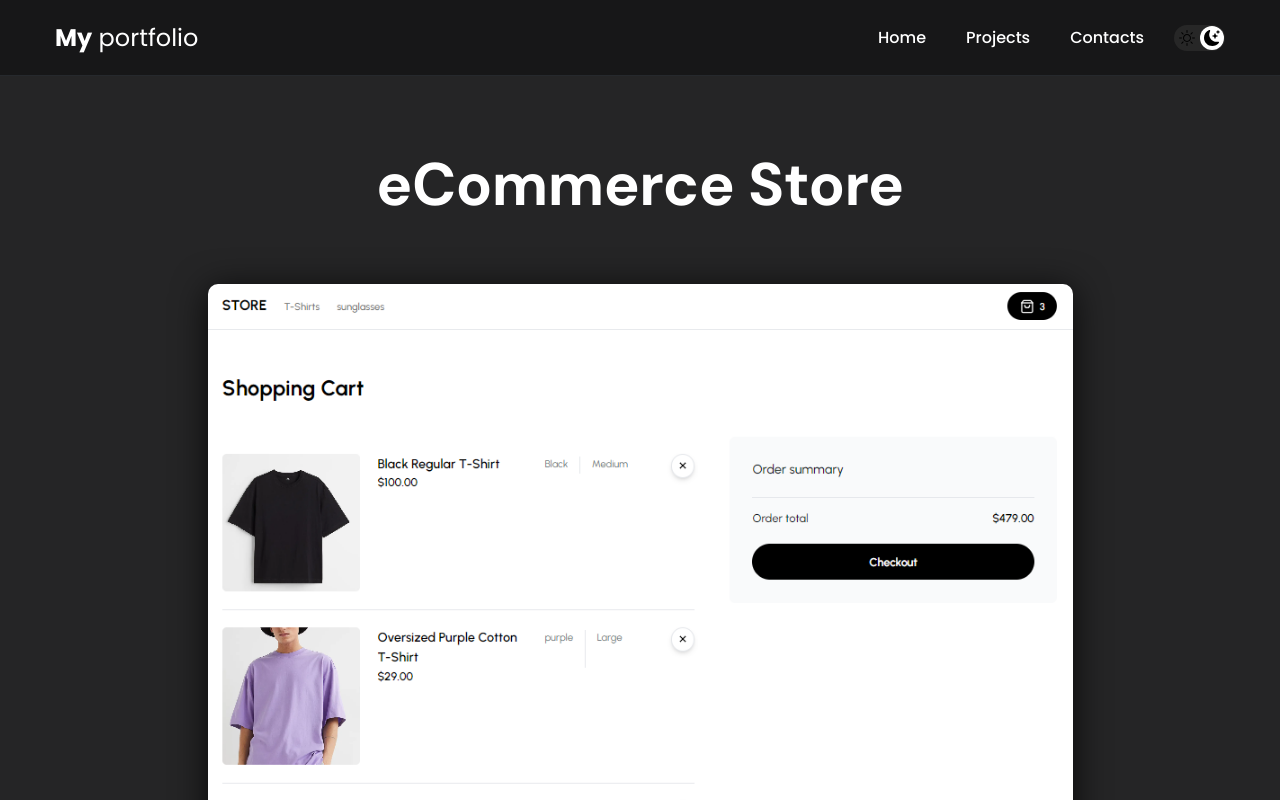
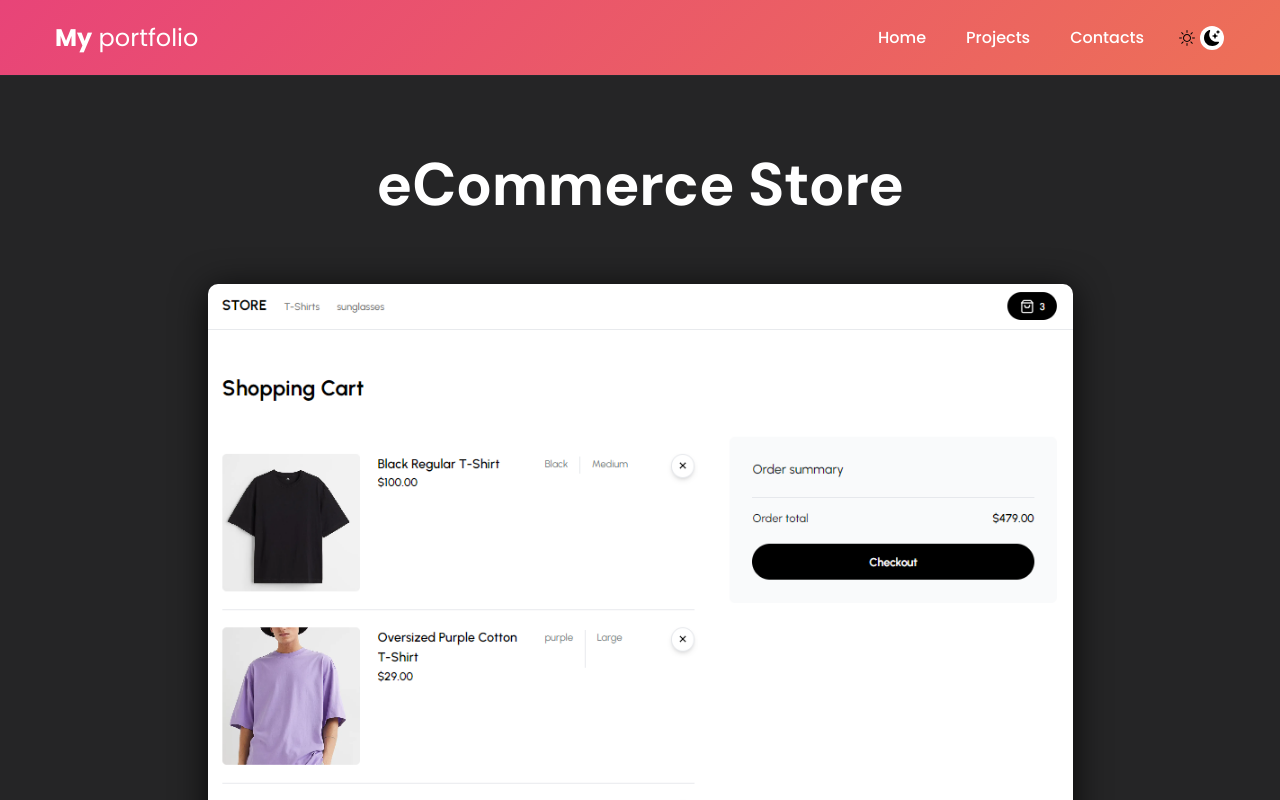
Before and after one commit to vk-workshop/portfolio, a React (Create React App) app: page /project/0 in a window 1280 px wide. Shown: the top 800 px of the page. Built offline with nearby package versions, Linux system fonts and the light colour scheme.

Commit message:
Active background gradient
add Active background gradient

```diff
--- a/src/components/btnDarkMode/btnDarkMode.css
+++ b/src/components/btnDarkMode/btnDarkMode.css
@@ -12,7 +12,7 @@
 	padding: 5px;
 
 	border-radius: 50px;
-	background-color: #272727;
+	/* background-color: #272727; */
 }
 
 .dark-mode-btn::before {
--- a/src/components/footer/Footer.css
+++ b/src/components/footer/Footer.css
@@ -5,6 +5,11 @@
 	padding: 60px 0 50px;
 	background-color: var(--footer-bg);
 	color: var(--footer-text);
+
+	/* Active background gradient */
+	/* background: linear-gradient(-45deg, #ee7752, #e73c7e, #23a6d5, #23d5ab);
+	background-size: 400% 400%;
+	animation: gradient 15s ease infinite; */
 }
 
 .footer__wrapper {
@@ -57,3 +62,16 @@
 	animation-duration: 1s;
 	animation-name: bounce;
 }
+
+/* Active background gradient */
+@keyframes gradient {
+	0% {
+		background-position: 0% 50%;
+	}
+	50% {
+		background-position: 100% 50%;
+	}
+	100% {
+		background-position: 0% 50%;
+	}
+}
--- a/src/components/navbar/Navbar.css
+++ b/src/components/navbar/Navbar.css
@@ -2,10 +2,14 @@
 
 .nav {
 	padding: 20px 0;
-	background-color: var(--nav-bg);
 	border-bottom: 1px solid var(--nav-border);
 	color: var(--nav-text);
 	letter-spacing: normal;
+
+	/* Active background gradient */
+	background: linear-gradient(-45deg, #ee7752, #e73c7e, #23a6d5, #23d5ab);
+	background-size: 400% 400%;
+	animation: gradient 15s ease infinite;
 }
 
 .nav-row {
@@ -64,3 +68,16 @@
 	width: 100%;
 	background-color: var(--accent);
 }
+
+/* Active background gradient */
+@keyframes gradient {
+	0% {
+		background-position: 0% 50%;
+	}
+	50% {
+		background-position: 100% 50%;
+	}
+	100% {
+		background-position: 0% 50%;
+	}
+}
--- a/src/components/navbar/Navbar.js
+++ b/src/components/navbar/Navbar.js
@@ -12,6 +12,7 @@
     <nav className="nav">
       <div className="container">
         <div className="nav-row">
+
           <NavLink to="/" className="logo">
           <strong>My</strong> portfolio
           </NavLink>
```
